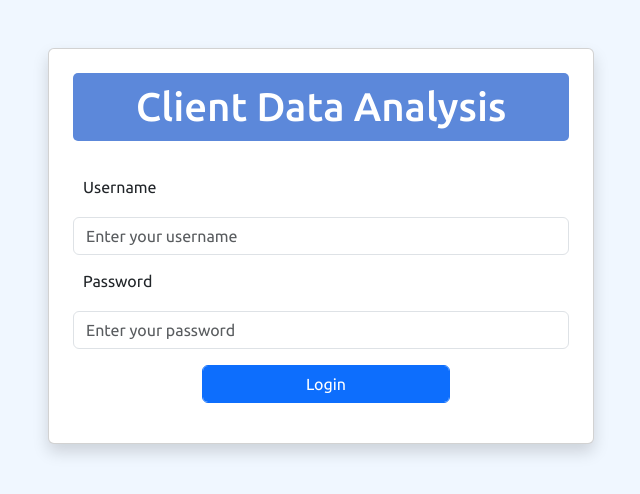
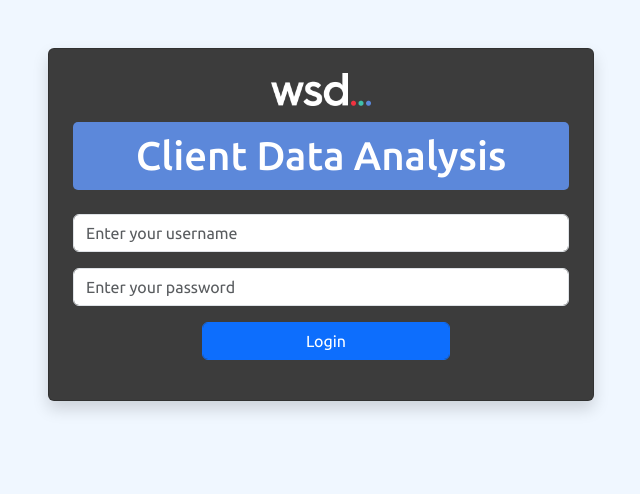
Before and after one commit to imamulkadir/FilterExcelData, a Flask app: page /login in a window 1280 px wide. Shown: the top 494 px of the page, without its empty margins (319-959 px from the left). Run offline with Flask 3, Linux system fonts and the light colour scheme.

Commit message:
updated a whole lot of things

```diff
--- a/static/styles.css
+++ b/static/styles.css
@@ -152,6 +152,9 @@ tr:nth-child(odd) {
   top: 5px;
   right: 10px;
   font-size: 16px;
+  color: whitesmoke;
+  border-radius: 5px;
+  text-align: center;
 }
 
 .login-status a {
@@ -173,6 +176,7 @@ tr:nth-child(odd) {
 
 .username {
   font: 800 16px "Ubuntu", sans-serif;
+  color: #ef3340;
 }
 
 /* Enhanced Media Queries */
--- a/templates/index.html
+++ b/templates/index.html
@@ -45,7 +45,7 @@
     />
   </head>
   <body>
-    <div class="login-status">
+    <div class="login-status" >
       {% if session.get('username') %}
         <p class="username">{{ session['username'] }}</p>
         <a href="{{ url_for('logout') }}">Logout</a>
--- a/templates/login.html
+++ b/templates/login.html
@@ -60,12 +60,22 @@
     <div class="container mt-5">
       <div class="row justify-content-center">
         <div class="col-md-6">
-          <div class="card p-4 shadow">
+          <div class="card p-4 shadow" style="background-color: #3c3c3c">
+            <!-- Logo -->
+            <div class="text-center mb-3">
+              <img
+                src="{{ url_for('static', filename='logo.png') }}"
+                alt="Logo"
+                class="img-fluid"
+                style="max-width: 100px"
+              />
+            </div>
+
             <h1 class="text-center mb-4">Client Data Analysis</h1>
             <form method="POST" action="{{ url_for('login') }}">
               <!-- Username Input -->
-              <div class="mb-1">
-                <label for="username" class="form-label">Username</label>
+              <div class="mb-3">
+                <!-- <label for="username" class="form-label">Username</label> -->
                 <input
                   type="text"
                   class="form-control"
@@ -78,7 +88,7 @@
 
               <!-- Password Input -->
               <div class="mb-1">
-                <label for="password" class="form-label">Password</label>
+                <!-- <label for="password" class="form-label">Password</label> -->
                 <input
                   type="password"
                   class="form-control"
```
Also changed, not shown: static/logo.png (added).
